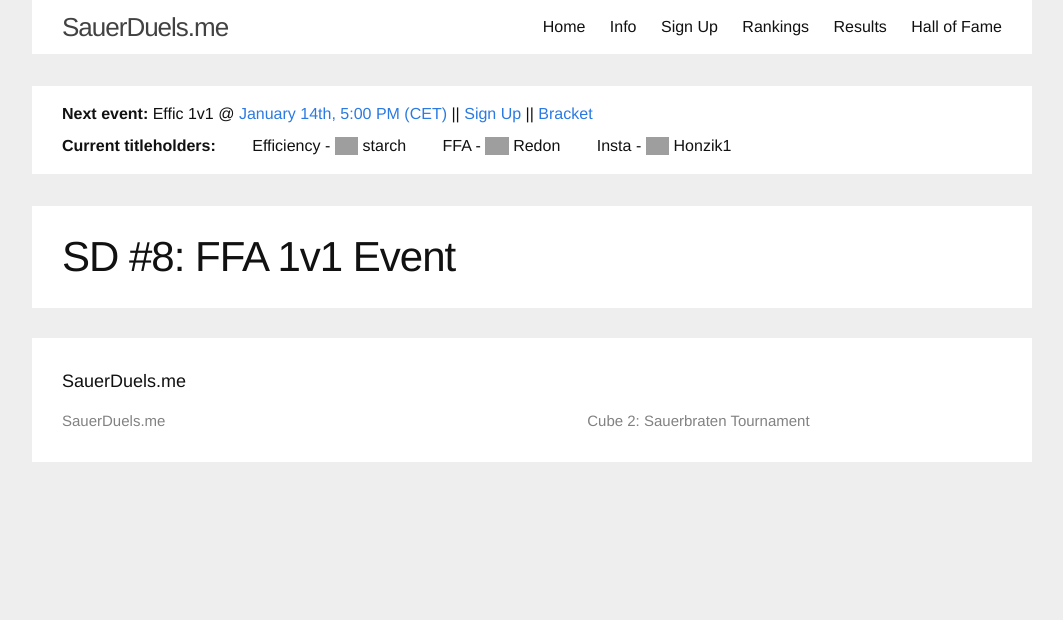
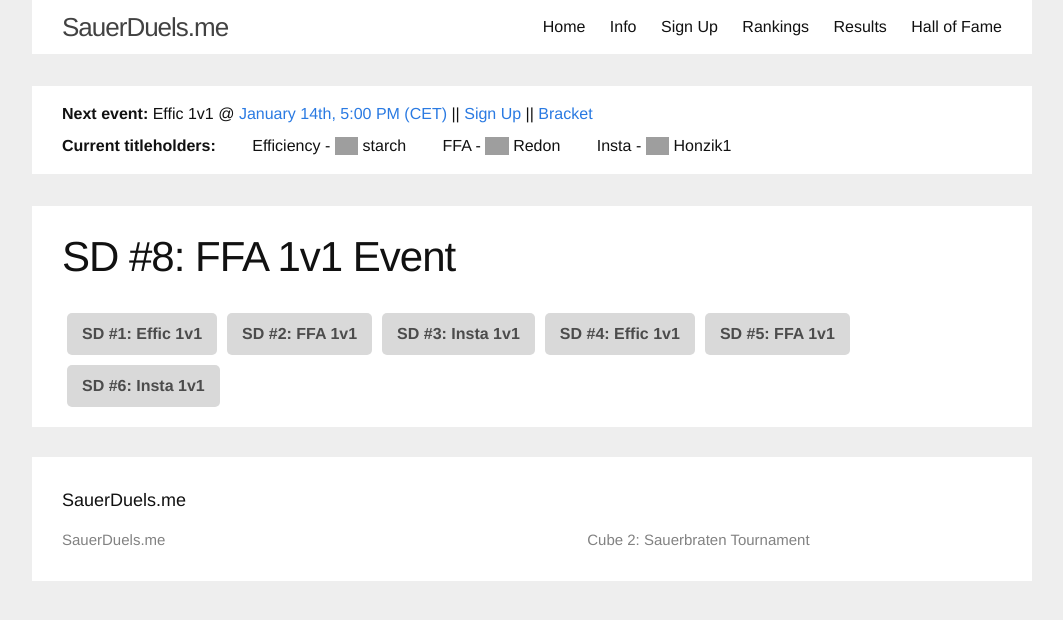
Before and after one commit to sauerduels/website, a Jekyll site: the page built from _events/sd08-ffa.md, in a window 1280 px wide. Shown: the top 620 px of the page, without its empty margins (108-1171 px from the left). Built offline with Jekyll 4.4.1, drawn with Linux system fonts in a browser that asks for light colours; grey boxes are pictures that could not be loaded.

Commit message:
Add pill navigation to results page

```diff
--- a/_layouts/event.html
+++ b/_layouts/event.html
@@ -8,10 +8,40 @@
   </header>
 
   <div class="post-content">
-    {% if page.completed %}
-      {% assign event = page %}
-      {% include result.html %}
+    {% assign events = site.events | sort: 'index' %}
+    {% if page.permalink != nil %}
+      {% assign pageIndex = 1 %}
+    {% else %}
+      {% assign pageIndex = page.index %}
     {% endif %}
+
+    <ul class="tabs">
+      {% for event in events %}
+        {% if event.completed == true %}
+          {% if event.index == pageIndex %}
+            <li id="tab-event-{{ event.index }}" class="tab active">
+          {% else %}
+            <li id="tab-event-{{ event.index }}" class="tab">
+          {% endif %}
+            <a href="{{ event.url | relative_url }}" onclick="return switchTab('event-{{ event.index }}');">SD #{{ event.index }}: {{ event.title }}</a>
+          </li>
+        {% endif %}
+      {% endfor %}
+    </ul>
+
+    <ul class="tab-contents">
+      {% for event in events %}
+        {% if event.completed == true %}
+          {% if event.index == pageIndex %}
+            <div id="event-{{ event.index }}" class="tab-content active">
+          {% else %}
+            <div id="event-{{ event.index }}" class="tab-content">
+          {% endif %}
+            {% include result.html %}
+          </div>
+        {% endif %}
+      {% endfor %}
+    </ul>
   </div>
 
 </article>
--- a/_sass/minima/_layout.scss
+++ b/_sass/minima/_layout.scss
@@ -302,7 +302,7 @@
 }
 
 .tabs li {
-  margin: 0px 5px;
+  margin: 5px 5px;
   float: left;
   list-style: none;
 }
@@ -310,7 +310,7 @@
 .tabs a {
   padding: 9px 15px;
   display: inline-block;
-  border-radius: 5px 5px 0px 0px;
+  border-radius: 5px;
   background: #d9d9d9;
   font-size: 16px;
   font-weight: 600;
```
Also changed, not shown: results.html (+1 -17 lines).
